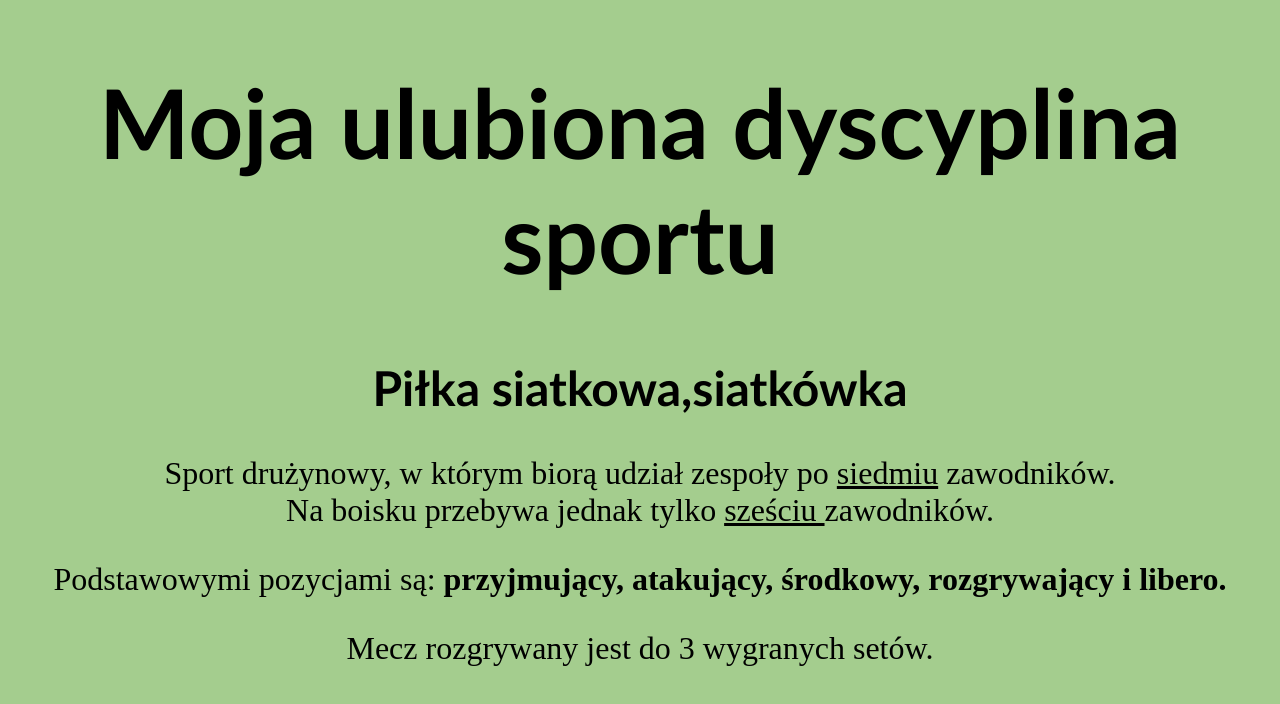
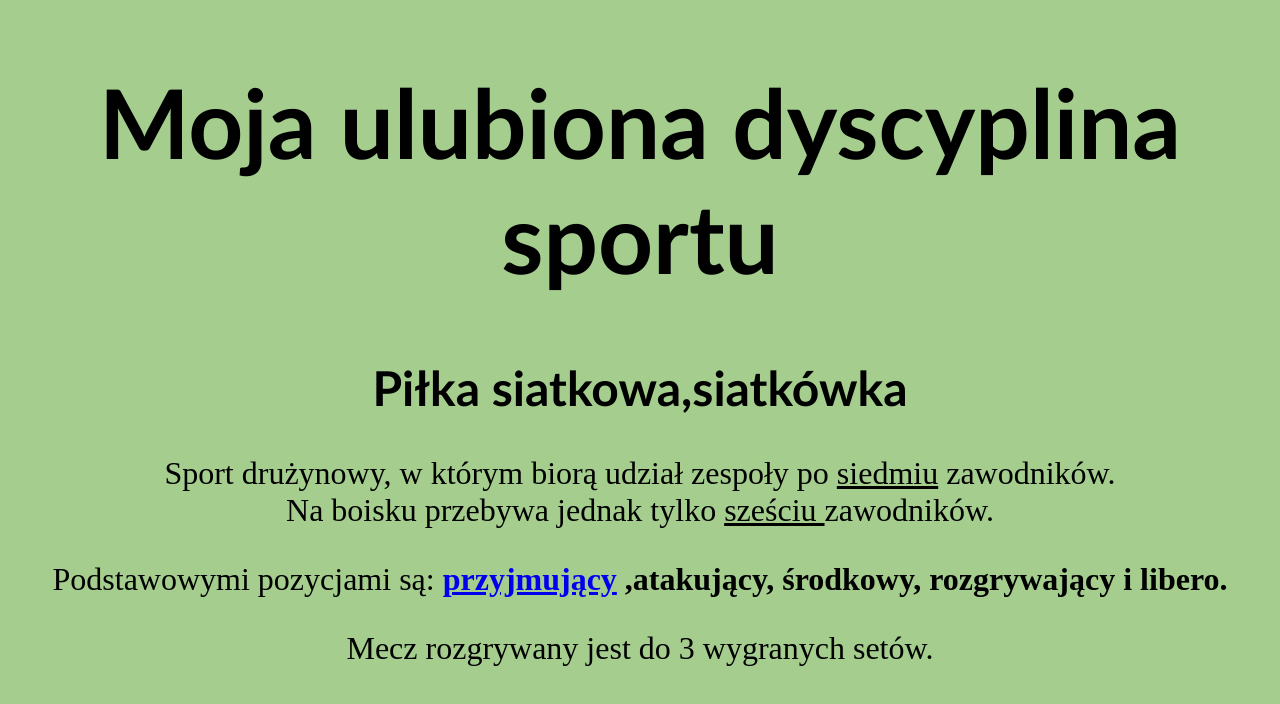
Before and after one commit to Impasta0/siatkowkaprojektinformatyka.github.io, a plain HTML site: page index.html in a window 1280 px wide. Drawn offline with Linux system fonts and the light colour scheme.

Commit message:
Update index.html

```diff
--- a/index.html
+++ b/index.html
@@ -13,7 +13,8 @@
 	</font>
 	<font size='6'face="Times new roman">
 	<p align="center">Sport drużynowy, w którym biorą udział zespoły po <u> siedmiu</u> zawodników. <br>Na boisku przebywa jednak tylko <u> sześciu </u> zawodników.
-	<p align="center">Podstawowymi pozycjami są: <b>przyjmujący, atakujący, środkowy, rozgrywający i libero.</p> </b>
+	<p align="center">Podstawowymi pozycjami są: <b><a href="przyjmujący.html">przyjmujący</a>
+	,atakujący, środkowy, rozgrywający i libero.</p> </b>
 	<p align="center">Mecz rozgrywany jest do 3 wygranych setów.</p>
 	</font>
 	</body>
```
